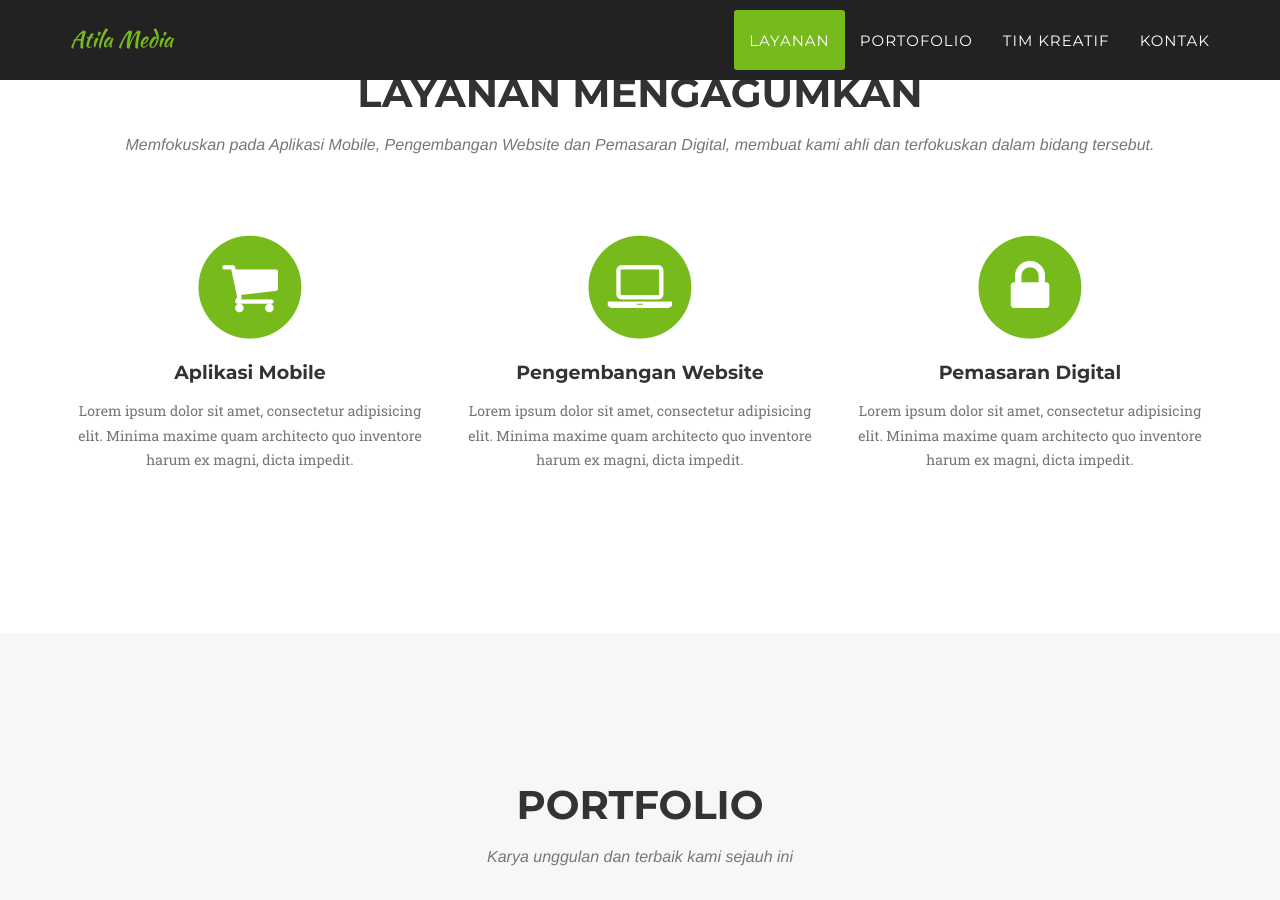
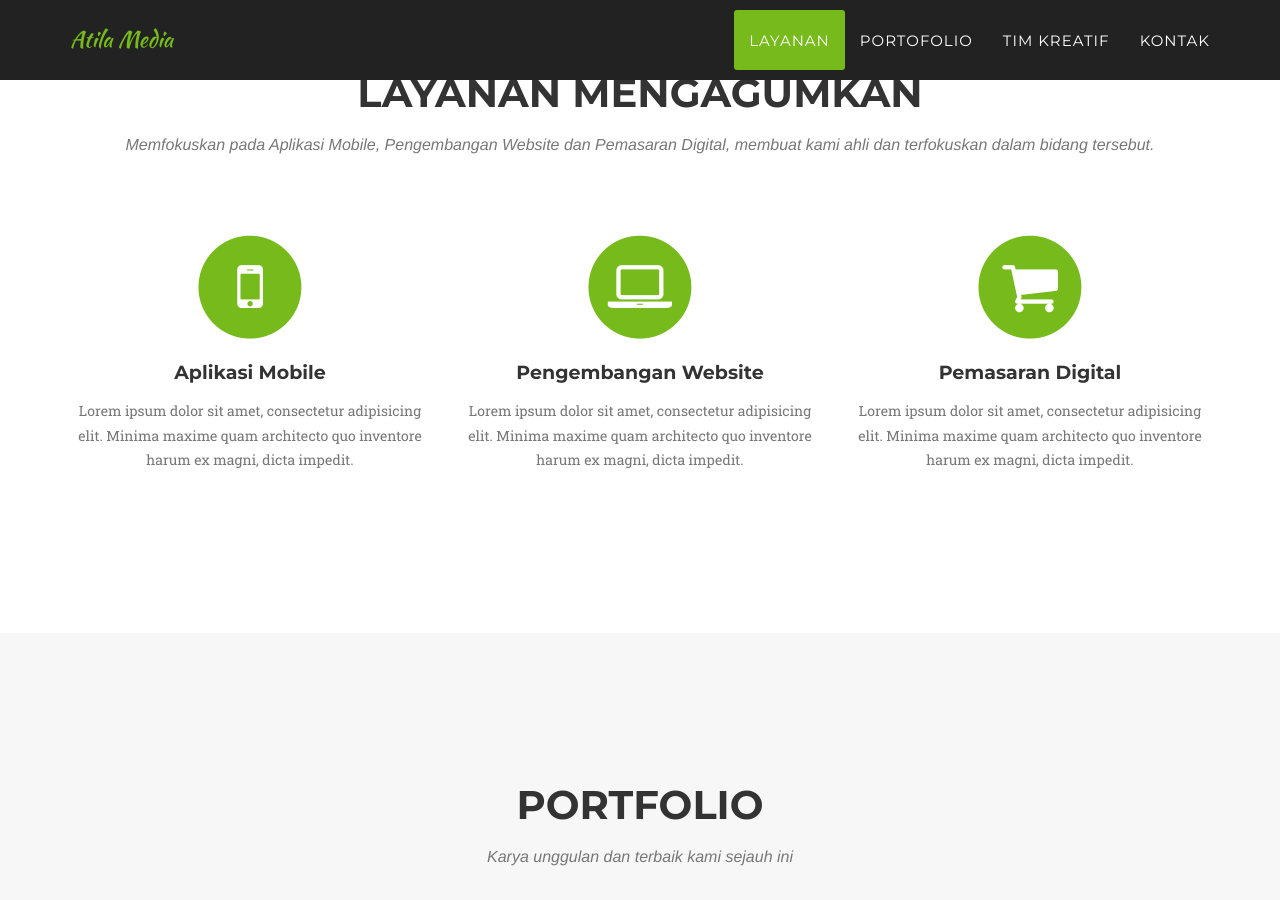
Before and after one commit to atilamedia/atilamedia.github.io, a Jekyll site: the page built from index.html, in a window 1280 px wide and 900 px high, scrolled down 837 px. Built offline with Jekyll 4.4.1, drawn with Linux system fonts in a browser that asks for light colours; some web fonts are replaced.

Commit message:
Update services.html

```diff
--- a/_includes/services.html
+++ b/_includes/services.html
@@ -11,7 +11,7 @@
                 <div class="col-md-4">
                     <span class="fa-stack fa-4x">
                         <i class="fa fa-circle fa-stack-2x text-primary"></i>
-                        <i class="fa fa-shopping-cart fa-stack-1x fa-inverse"></i>
+                        <i class="fa fa-mobile fa-stack-1x fa-inverse"></i>
                     </span>
                     <h4 class="service-heading">Aplikasi Mobile</h4>
                     <p class="text-muted">Lorem ipsum dolor sit amet, consectetur adipisicing elit. Minima maxime quam architecto quo inventore harum ex magni, dicta impedit.</p>
@@ -27,7 +27,7 @@
                 <div class="col-md-4">
                     <span class="fa-stack fa-4x">
                         <i class="fa fa-circle fa-stack-2x text-primary"></i>
-                        <i class="fa fa-lock fa-stack-1x fa-inverse"></i>
+                        <i class="fa fa-shopping-cart fa-stack-1x fa-inverse"></i>
                     </span>
                     <h4 class="service-heading">Pemasaran Digital</h4>
                     <p class="text-muted">Lorem ipsum dolor sit amet, consectetur adipisicing elit. Minima maxime quam architecto quo inventore harum ex magni, dicta impedit.</p>
```
